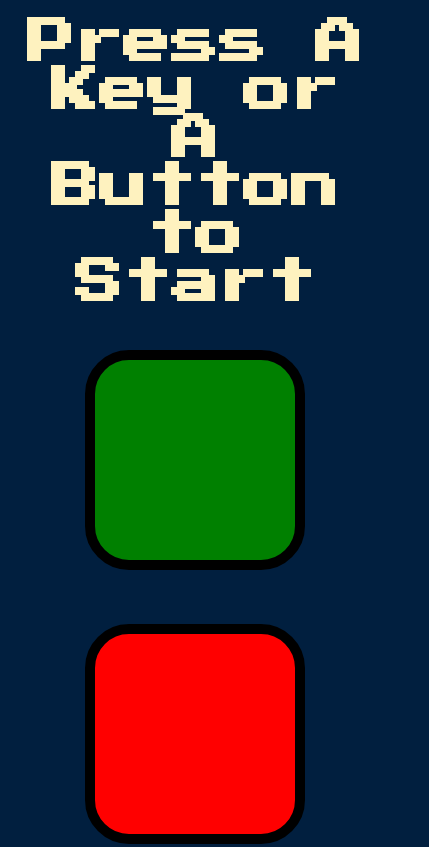
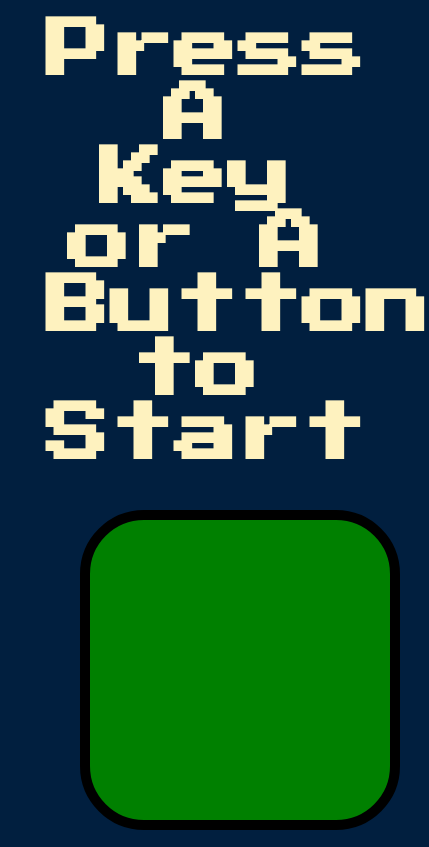
Before and after one commit to CoteQuentin/Simon, a plain HTML site: page index.html in a window 390 px wide. Shown: the top 847 px of the page, 429 px wide, since content can reach past the window. Drawn offline with nearby package versions, Linux system fonts and the light colour scheme.

Commit message:
Added adaptive sizing for mobile devices
Added media queries for smaller viewports in the CSS file.

```diff
--- a/styles.css
+++ b/styles.css
@@ -51,3 +51,15 @@ body {
   box-shadow: 0 0 20px white;
   background-color: grey;
 }
+
+@media (max-width: 992px) {
+  .btn {
+    height: 300px;
+    width:300px;
+  }
+
+  #level-title {
+    font-size: 4rem;
+    margin: 5% 10%;
+  }
+}
```
